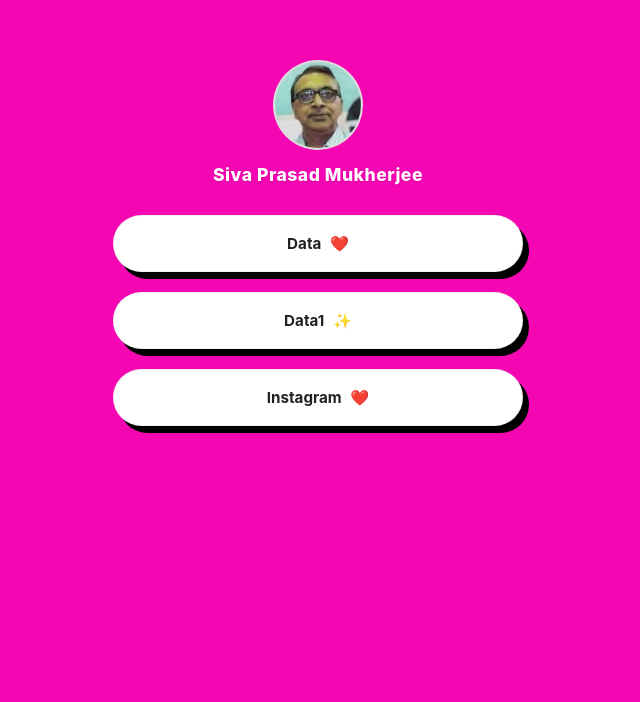
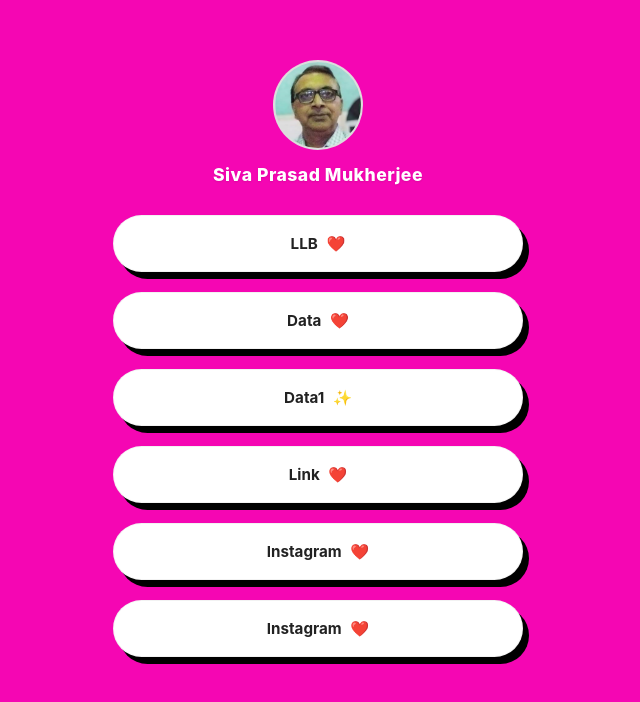
Before and after one commit to spmohq/wao, a plain HTML site: page index.html in a window 1280 px wide. Shown: the whole page, without its empty margins (322-962 px from the left). Drawn offline with Linux system fonts and the light colour scheme.

Commit message:
Update index.html

```diff
--- a/index.html
+++ b/index.html
@@ -109,6 +109,11 @@
 
     <!-- Link Buttons -->
     <div class="links-container">
+
+                <a href="llb.html" class="link-btn" target="_blank">
+            LLB <span class="emoji">❤️</span>
+        </a>
+
         <a href="data.html" class="link-btn" target="_blank">
             Data <span class="emoji">❤️</span>
         </a>
@@ -117,7 +122,15 @@
             Data1 <span class="emoji">✨</span>
         </a>
 
-        <a href="https://instagram.com" class="link-btn" target="_blank">
+        <a href="link.html" class="link-btn" target="_blank">
+            Link <span class="emoji">❤️</span>
+        </a>
+
+                <a href="https://instagram.com" class="link-btn" target="_blank">
+            Instagram <span class="emoji">❤️</span>
+        </a>
+
+                <a href="https://instagram.com" class="link-btn" target="_blank">
             Instagram <span class="emoji">❤️</span>
         </a>
     </div>
```
